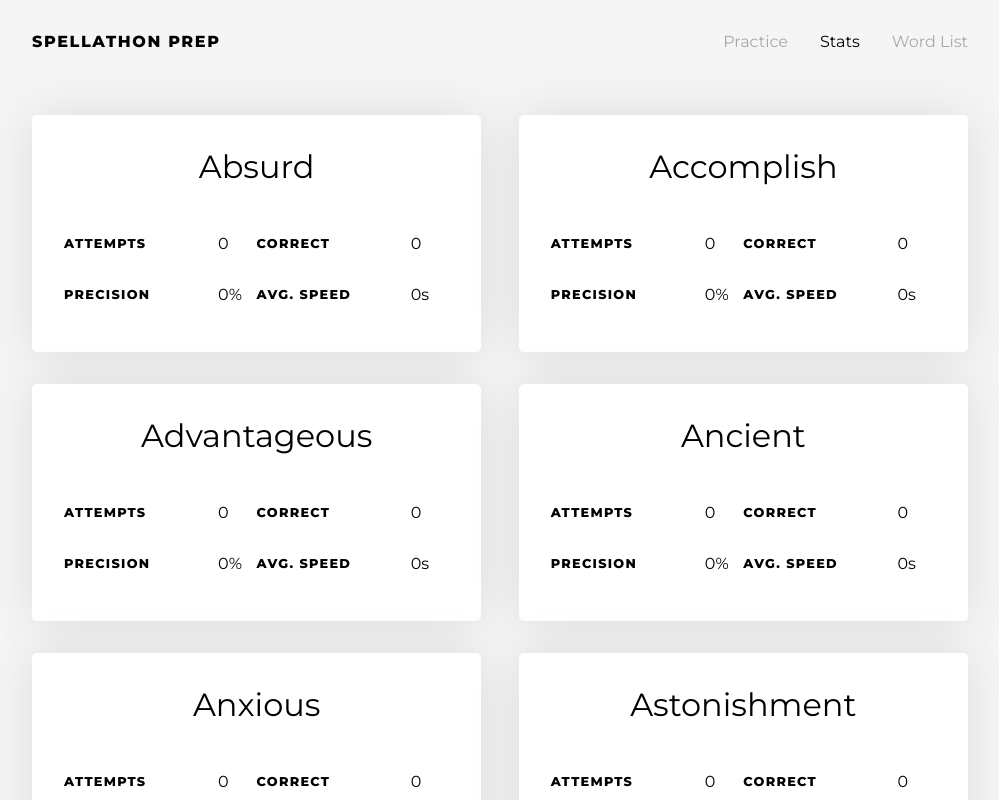
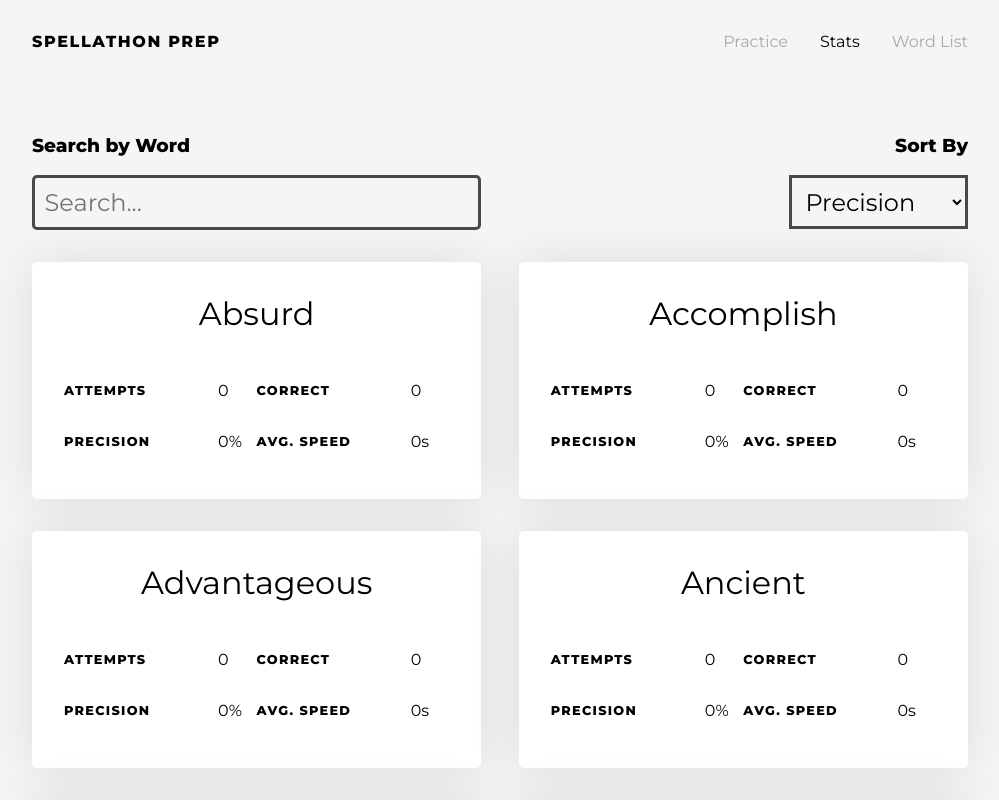
Before and after one commit to fardeem/spellings, a React (Create React App) app: page /stats in a window 1280 px wide. Shown: the top 800 px of the page, without its empty margins (140-1139 px from the left). Built offline with nearby package versions, Linux system fonts and the light colour scheme.

Commit message:
Add UI for search and sorting on stats page

```diff
--- a/src/pages/Stats.jsx
+++ b/src/pages/Stats.jsx
@@ -3,6 +3,7 @@ import React, { useContext } from "react";
 import StoreContext from "../store";
 
 import styles from "./Stats.module.css";
+import formStyles from "../components/Form.module.css";
 import StatOnWord from "../components/StatOnWord";
 
 const Stats = () => {
@@ -10,6 +11,28 @@ const Stats = () => {
 
   return (
     <div>
+      <aside className={styles.optionsPanel}>
+        <div>
+          <h3>Search by Word</h3>
+
+          <input
+            type="text"
+            className={formStyles.input}
+            placeholder="Search..."
+          />
+        </div>
+        <div className={styles.sortSection}>
+          <h3>Sort By</h3>
+
+          <select className={formStyles.input}>
+            <option value="PRECISION">Precision</option>
+            <option value="AVG_SPEED">Avg. Speed</option>
+            <option value="ATTEMPTS">Attemps</option>
+            <option value="CORRECT_ATTEMPTS">Correct</option>
+          </select>
+        </div>
+      </aside>
+
       <ul className={styles.list}>
         {words
           .map(word => {
--- a/src/pages/Stats.module.css
+++ b/src/pages/Stats.module.css
@@ -23,3 +23,29 @@
   font-size: 2rem;
   text-transform: capitalize;
 }
+
+.optionsPanel {
+  display: flex;
+  justify-content: space-between;
+  margin-bottom: 2rem;
+}
+
+.optionsPanel > div {
+  max-width: 48%;
+  width: 100%;
+}
+
+.optionsPanel input {
+  border-radius: 5px;
+  width: 100%;
+}
+
+.optionsPanel select {
+  height: 54px;
+  float: right;
+  margin: 0;
+}
+
+.sortSection h3 {
+  text-align: right;
+}
```
